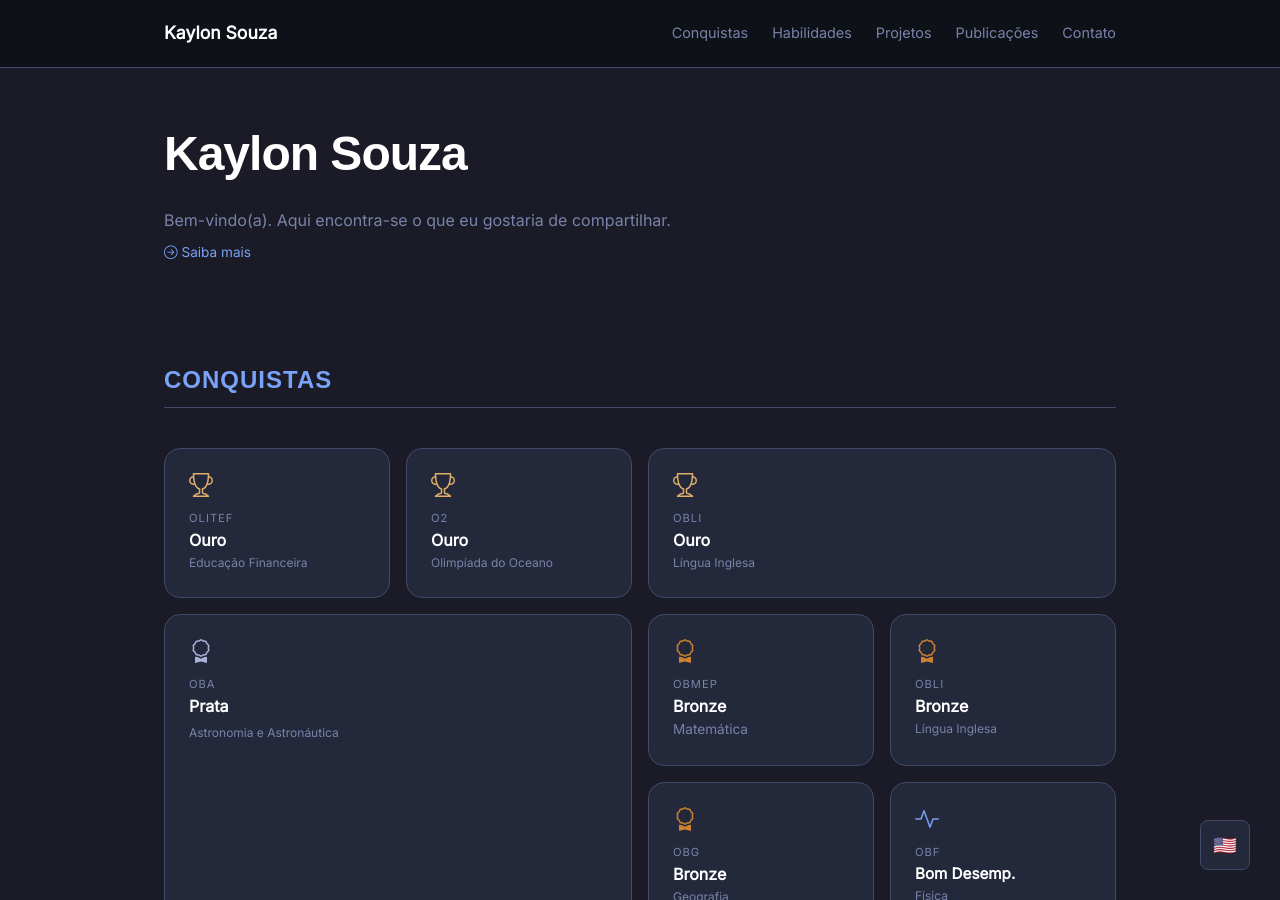
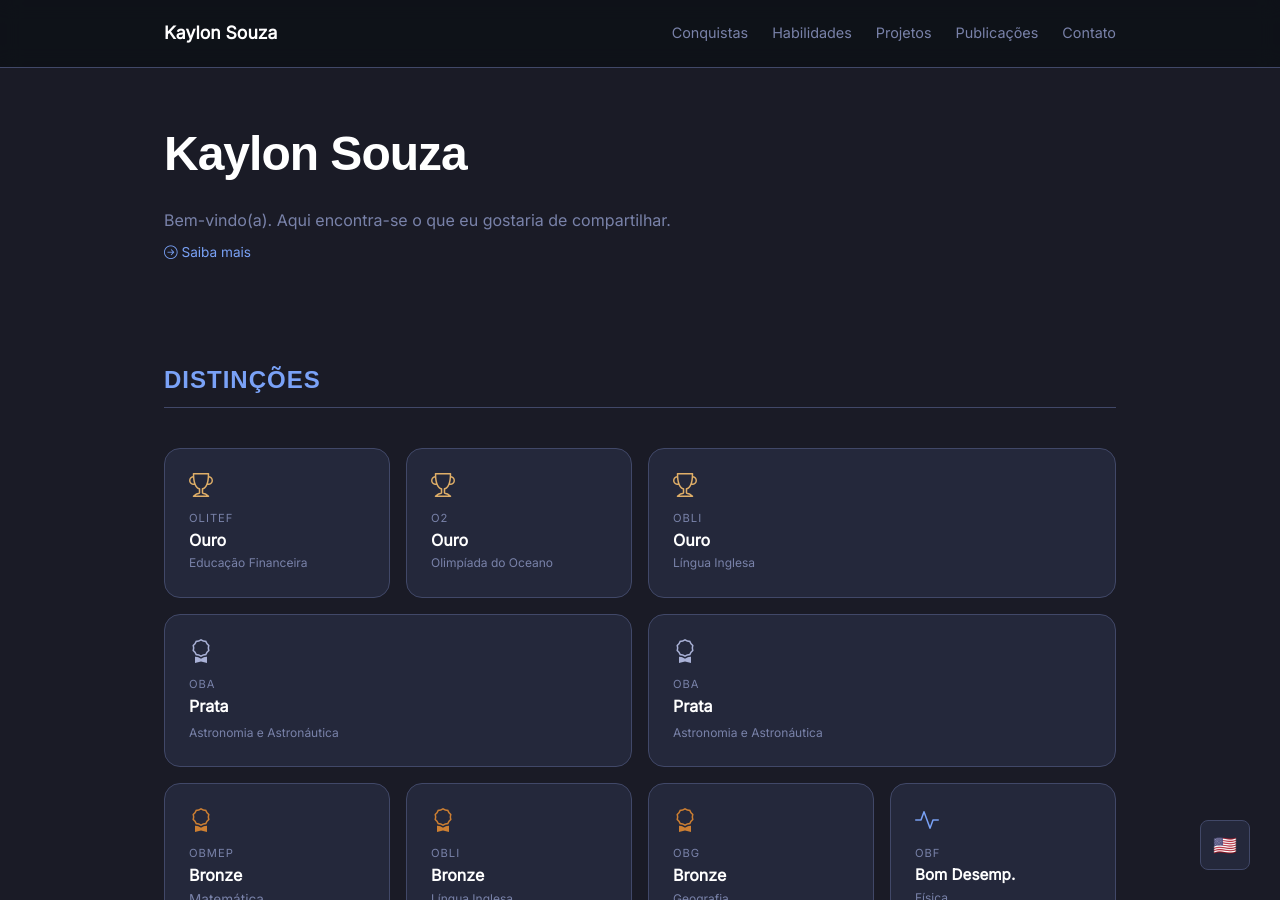
Before and after one commit to kaaylooon/kaaylooon.github.io, a Jekyll site: the page built from index.html, in a window 1280 px wide and 900 px high. Built offline with Jekyll 4.4.1, drawn with Linux system fonts in a browser that asks for light colours.

Commit message:
redesign

```diff
--- a/index.html
+++ b/index.html
@@ -457,7 +457,7 @@ permalink: /
 
 <!-- SEÇÃO CONQUISTAS (BENTO LAYOUT EQUILIBRADO) -->
       <section id="conquistas">
-        <h2 data-en="Achievements" data-pt="Conquistas">Achievements</h2>
+        <h2 data-en="Distinctions" data-pt="Distinções">Distinções</h2>
 
         <div class="bento-grid">
 
@@ -492,8 +492,17 @@ permalink: /
             </div>
           </div>
 
+          <!-- OBA Prata (Card largo posicionado para quebra estética do grid) -->
 
-          <!-- OBA Prata (Card largo posicionado para quebra estética do grid) -->
+          <div class="bento-card bento-lg">
+              <i class="bi bi-award" style="color: #a9b1d6;"></i>
+              <div>
+                <div class="card-label">OBA</div>
+                <div class="card-value" data-en="Silver" data-pt="Prata">Medalha de Prata</div>
+                <p style="font-size: 0.75rem; color: var(--text-dim); margin-top: 0.25rem;" data-en="Astronomy and Astronautics" data-pt="Astronomia e Astronáutica">Astronomia e Astronáutica</p>
+              </div>
+          </div>
+
           <div class="bento-card bento-lg">
               <i class="bi bi-award" style="color: #a9b1d6;"></i>
               <div>
```
